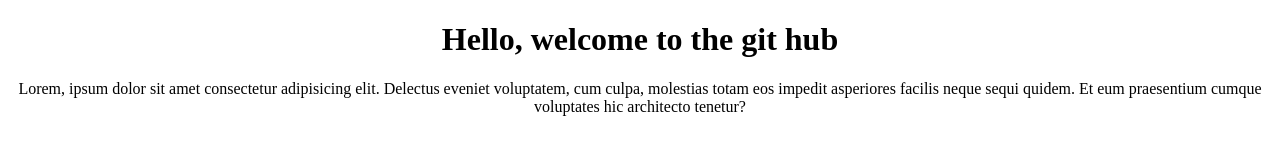
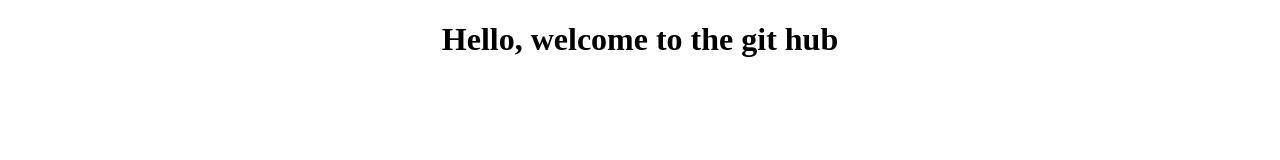
Before and after one commit to GangarajuThammannagari/demo-repo, a plain HTML site: page index.html in a window 1280 px wide. Drawn offline with Linux system fonts and the light colour scheme.

Commit message:
removed a prara

```diff
--- a/index.html
+++ b/index.html
@@ -7,7 +7,6 @@
 </head>
 <body style="text-align: center;">
     <h1 style="text-align: center;">Hello, welcome to the git hub</h1>
-    <p> Lorem, ipsum dolor sit amet consectetur adipisicing elit. Delectus eveniet voluptatem, cum culpa, molestias totam eos impedit asperiores facilis neque sequi quidem. Et eum praesentium cumque voluptates hic architecto tenetur?</p>
 
 </body>
 </html>
```
